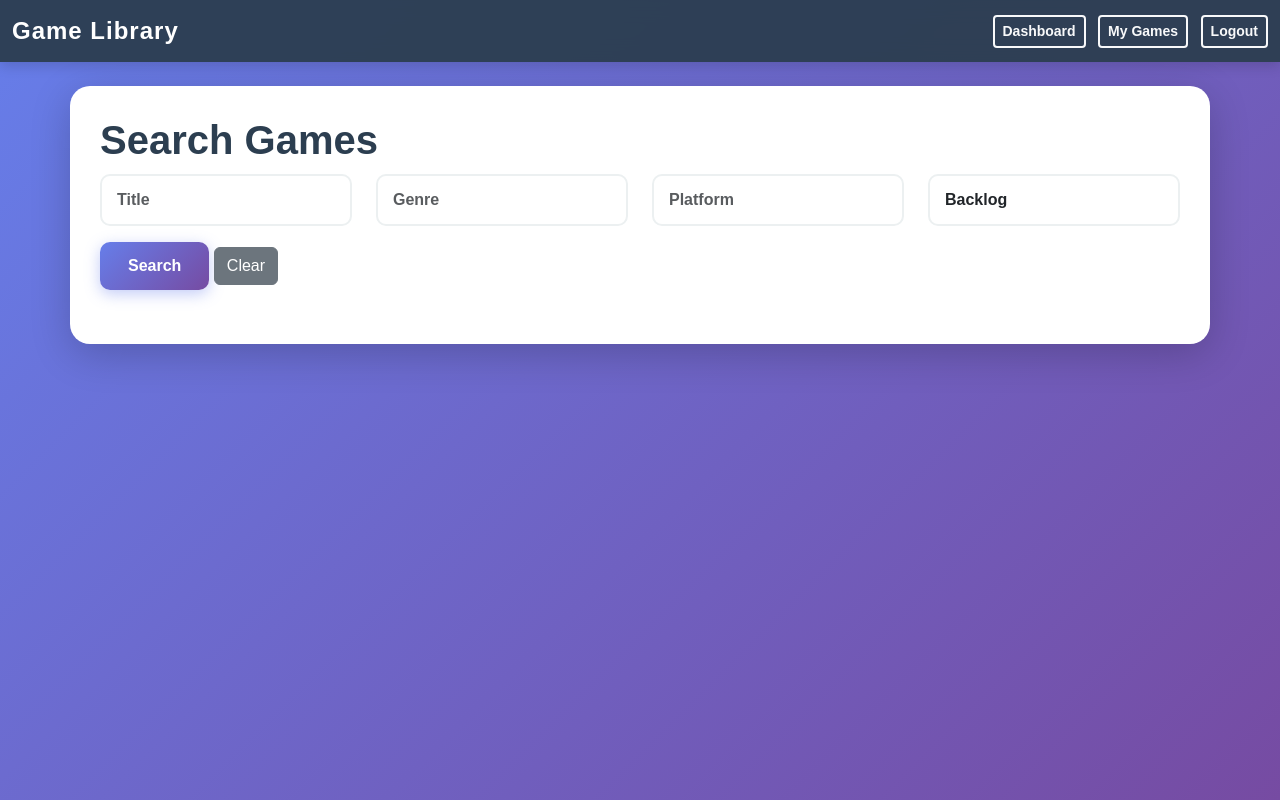
After one commit to EthanSTC123/game-library, a PHP site: page /search_games.php in a window 1280 px wide. The commit adds this page. Run offline with PHP 8.4, Linux system fonts and the light colour scheme; the visitor is signed in with stand-in values (Sample User, id 1).

Commit message:
Added the multi crtiteria search and some modifications on other files

```diff
--- a/add_game.php
+++ b/add_game.php
@@ -57,6 +57,7 @@ if ($_SERVER['REQUEST_METHOD'] === 'POST') {
             <div>
                 <a href="dashboard.php" class="btn btn-sm btn-outline-light me-2">Dashboard</a>
                 <a href="games.php" class="btn btn-sm btn-outline-light me-2">My Games</a>
+                <a href="search_games.php" class="btn btn-sm btn-outline-light me-2">Search</a>
                 <a href="logout.php" class="btn btn-sm btn-outline-light">Logout</a>
             </div>
         </div>
--- a/edit_game.php
+++ b/edit_game.php
@@ -72,6 +72,7 @@ if (isset($_GET['id'])) {
             <div>
                 <a href="dashboard.php" class="btn btn-sm btn-outline-light me-2">Dashboard</a>
                 <a href="games.php" class="btn btn-sm btn-outline-light me-2">My Games</a>
+                <a href="search_games.php" class="btn btn-sm btn-outline-light me-2">Search</a>
                 <a href="logout.php" class="btn btn-sm btn-outline-light">Logout</a>
             </div>
         </div>
--- a/games.php
+++ b/games.php
@@ -40,6 +40,7 @@ $result = mysqli_stmt_get_result($stmt);
             <a class="navbar-brand" href="dashboard.php">Game Library</a>
             <div>
                 <a href="dashboard.php" class="btn btn-sm btn-outline-light me-2">Dashboard</a>
+                <a href="search_games.php" class="btn btn-sm btn-outline-light me-2">Search</a>
                 <a href="add_game.php" class="btn btn-sm btn-outline-light me-2">Add Game</a>
                 <a href="logout.php" class="btn btn-sm btn-outline-light">Logout</a>
             </div>
--- /dev/null
+++ b/search_games.php
@@ -0,0 +1,142 @@
+<?php
+session_start();
+require_once 'includes/config.php';
+
+if (!isset($_SESSION['user_id'])) {
+    header("Location: login.php");
+    exit();
+}
+
+$user_id = $_SESSION['user_id'];
+$games = [];
+$searched = false;
+
+
+#Checks if a search query has been provided and set.
+if (isset($_GET['search'])) {
+    $searched = true;
+
+    #Gets search parameters
+    $title = trim($_GET['title']);
+    $genre = trim($_GET['genre']);
+    $platform = trim($_GET['platform']);
+    $status = trim($_GET['status']);
+
+    #Builds the base SQL query
+    $sql = "SELECT * FROM games WHERE user_id = ?";
+    $params = [$user_id];
+    $types = "i";
+
+    #Adds the conditions for each field if has been provided
+    if (!empty($title)) {
+        $sql .= " AND title LIKE ?";
+        $params[] = "%$title%";
+        $types .= "s";
+    }
+    if (!empty($genre)) {
+        $sql .= " AND genre LIKE ?";
+        $params[] = "%$genre%";
+        $types .= "s";
+    }
+    if (!empty($platform)) {
+        $sql .= " AND platform LIKE ?";
+        $params[] = "%$platform%";
+        $types .= "s";
+    }
+    if (!empty($status)) {
+        $sql .= " AND status LIKE ?";
+        $params[] = "%$status%";
+        $types .= "s";
+    }
+
+    $stmt = mysqli_prepare($conn, $sql);
+    mysqli_stmt_bind_param($stmt, $types, ...$params);
+    mysqli_stmt_execute($stmt);
+    $result = mysqli_stmt_get_result($stmt);
+
+    while ($row = mysqli_fetch_assoc($result)) {
+        $games[] = $row;
+    }
+}
+?>
+
+<!DOCTYPE html>
+<html>
+<head>
+    <title>Search Games - Game Library</title>
+    <link href="https://cdn.jsdelivr.net/npm/bootstrap@5.3.0/dist/css/bootstrap.min.css" rel="stylesheet">
+    <link rel="stylesheet" href="css/style.css">
+</head>
+<body>
+
+<nav class="navbar navbar-dark bg-dark">
+    <div class="container-fluid">
+        <a class="navbar-brand" href="dashboard.php">Game Library</a>
+        <div>
+            <a href="dashboard.php" class="btn btn-sm btn-outline-light me-2">Dashboard</a>
+            <a href="games.php" class="btn btn-sm btn-outline-light me-2">My Games</a>
+            <a href="logout.php" class="btn btn-sm btn-outline-light">Logout</a>
+        </div>
+    </div>
+</nav>
+
+<div class="container mt-4">
+    <h1>Search Games</h1>
+
+    <form method="GET" class="mb-4">
+        <div class="row">
+            <div class="col-md-3">
+                <input type="text" name="title" class="form-control" placeholder="Title" value="<?php echo isset($_GET['title']) ? htmlspecialchars($_GET['title']) : ''; ?>">
+            </div>
+            <div class="col-md-3">
+                <input type="text" name="genre" class="form-control" placeholder="Genre" value="<?php echo isset($_GET['genre']) ? htmlspecialchars($_GET['genre']) : ''; ?>">
+            </div>
+            <div class="col-md-3">
+                <input type="text" name="platform" class="form-control" placeholder="Platform" value="<?php echo isset($_GET['platform']) ? htmlspecialchars($_GET['platform']) : ''; ?>">
+            </div>
+            <div class="col-md-3">
+                <select name="status" class="form-control">
+                    <option value="Backlog" <?php if(($_GET['status'] ?? '') == 'Backlog') echo 'selected'; ?>>Backlog</option>
+                    <option value="Playing" <?php if(($_GET['status'] ?? '') == 'Playing') echo 'selected'; ?>>Playing</option>
+                    <option value="Completed" <?php if(($_GET['status'] ?? '') == 'Completed') echo 'selected'; ?>>Completed</option>
+                    <option value="Wishlist" <?php if(($_GET['status'] ?? '') == 'Wishlist') echo 'selected'; ?>>Wishlist</option>
+                </select>
+            </div>
+        </div>
+        <button type="submit" name="search" value="1" class="btn btn-primary mt-3">Search</button>
+        <a href="search_games.php" class="btn btn-secondary mt-3">Clear</a>
+    </form>
+
+
+    <?php if ($searched): ?>
+            <?php if (count($games) > 0): ?>
+                  <p>Found <?php echo count($games); ?> game(s)</p>
+                  <table class="table table-striped">
+                      <thead class="table-dark">
+                          <tr>
+                              <th>Title</th>
+                              <th>Genre</th>
+                              <th>Platform</th>
+                              <th>Status</th>
+                              <th>Rating</th>
+                          </tr>
+                      </thead>
+                      <tbody>
+                          <?php foreach ($games as $game): ?>
+                          <tr>
+                              <td><?php echo htmlspecialchars($game['title']); ?></td>
+                              <td><?php echo htmlspecialchars($game['genre'] ?: '-'); ?></td>
+                              <td><?php echo htmlspecialchars($game['platform'] ?: '-'); ?></td>
+                              <td><?php echo htmlspecialchars($game['status']); ?></td>
+                              <td><?php echo $game['rating'] ?: '-'; ?></td>
+                          </tr>
+                          <?php endforeach; ?>
+                      </tbody>
+                  </table>
+              <?php else: ?>
+                  <div class="alert alert-warning">No games matching your search</div>
+              <?php endif; ?>
+          <?php endif; ?>
+      </div>
+  </body>
+  </html>
--- a/templates/dashboard.twig
+++ b/templates/dashboard.twig
@@ -12,6 +12,7 @@
             <a class="navbar-brand" href="dashboard.php">Game Library</a>
             <div>
                 <a href="games.php" class="btn btn-sm btn-outline-light me-2">My Games</a>
+                <a href="search_games.php" class="btn btn-sm btn-outline-light me-2">Search</a>
                 <a href="add_game.php" class="btn btn-sm btn-outline-light me-2">Add Game</a>
                 <a href="logout.php" class="btn btn-sm btn-outline-light">Logout</a>
             </div>
```
